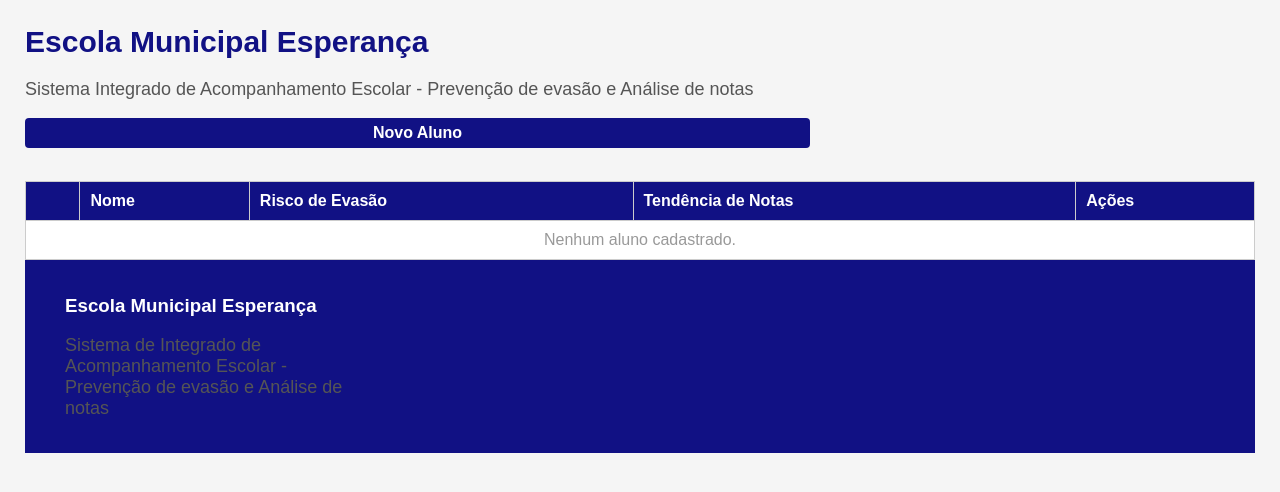
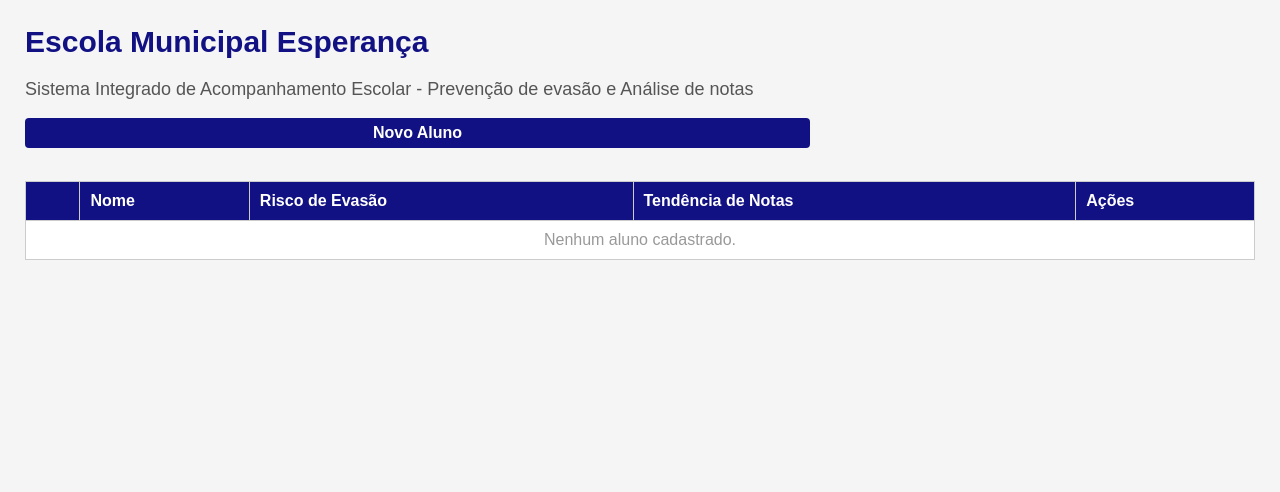
Before and after one commit to JoaoMarcosCoder/Escola_falta_evasao, a Flask app: template templates/index.html in a window 1280 px wide. Shown: the top 492 px of the page. Run offline with Flask 3, Linux system fonts and the light colour scheme; the template is opened without the code that fills it, so the values that code supplies are empty.

Commit message:
finalizado

```diff
--- a/templates/index.html
+++ b/templates/index.html
@@ -28,24 +28,6 @@
         .PIORANDO   { color: #d13239; font-weight: bold; }
         .ESTÁVEL    { color: #b8860b; font-weight: bold; }
 
-        footer {
-             background-color: #111184;
-         }
-
-         footer .container {
-             display: flex;
-             color: white
-         }
-
-         footer .container ul {
-             width:25% ;
-         }
-
-         footer .container h3 {
-            margin-bottom: 16px;
-            font-weight: 600px;
-         }
-        footer .container .contatos
     </style>
 </head>
 <body>
@@ -100,15 +82,5 @@
     {% endif %}
 </table>
 
-<footer>
-    <div class="container">
-        <ul>
-            <h3> Escola Municipal Esperança</h3>
-            <p>Sistema de Integrado de Acompanhamento Escolar - Prevenção de evasão e Análise de notas
-            </p>
-            <div class="redes-sociais">
-            </div>
-
-    </footer>
 </body>
 </html>
```
Also changed, not shown: app.py (+1 -13 lines).
